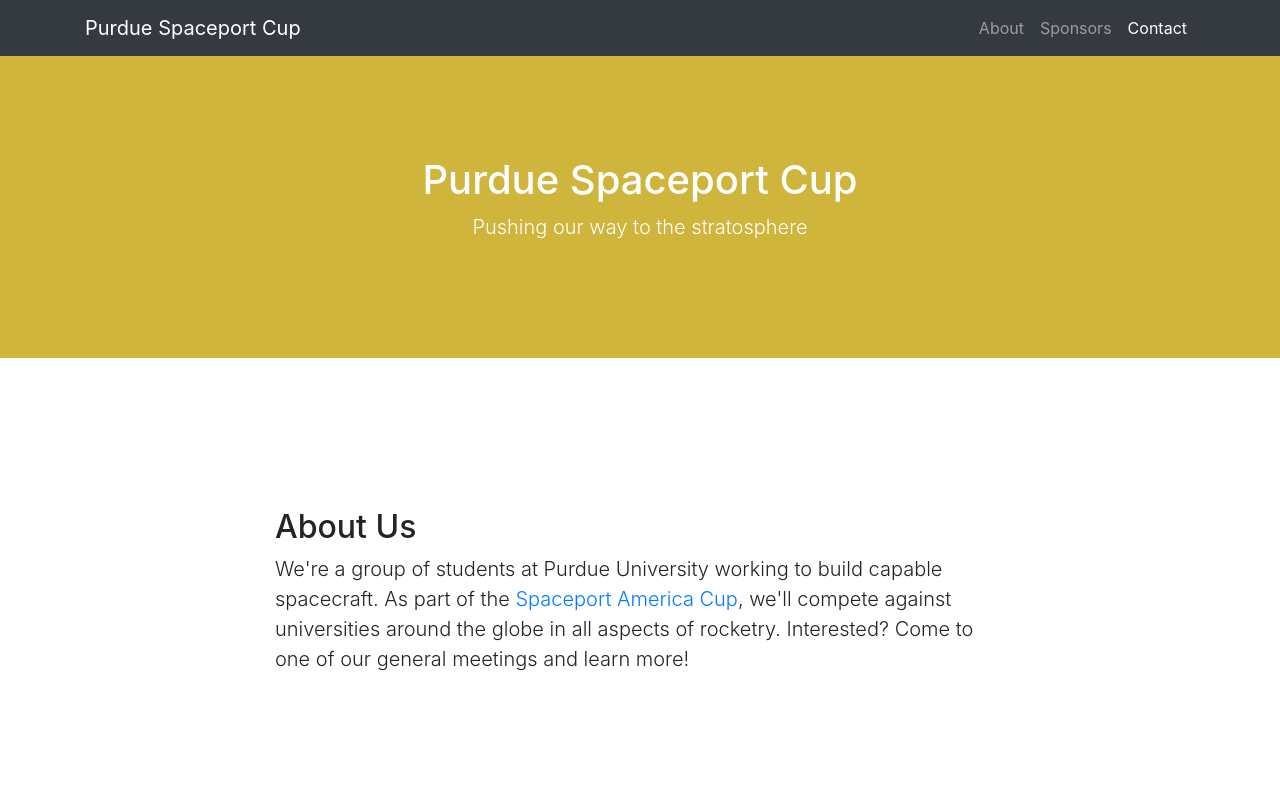
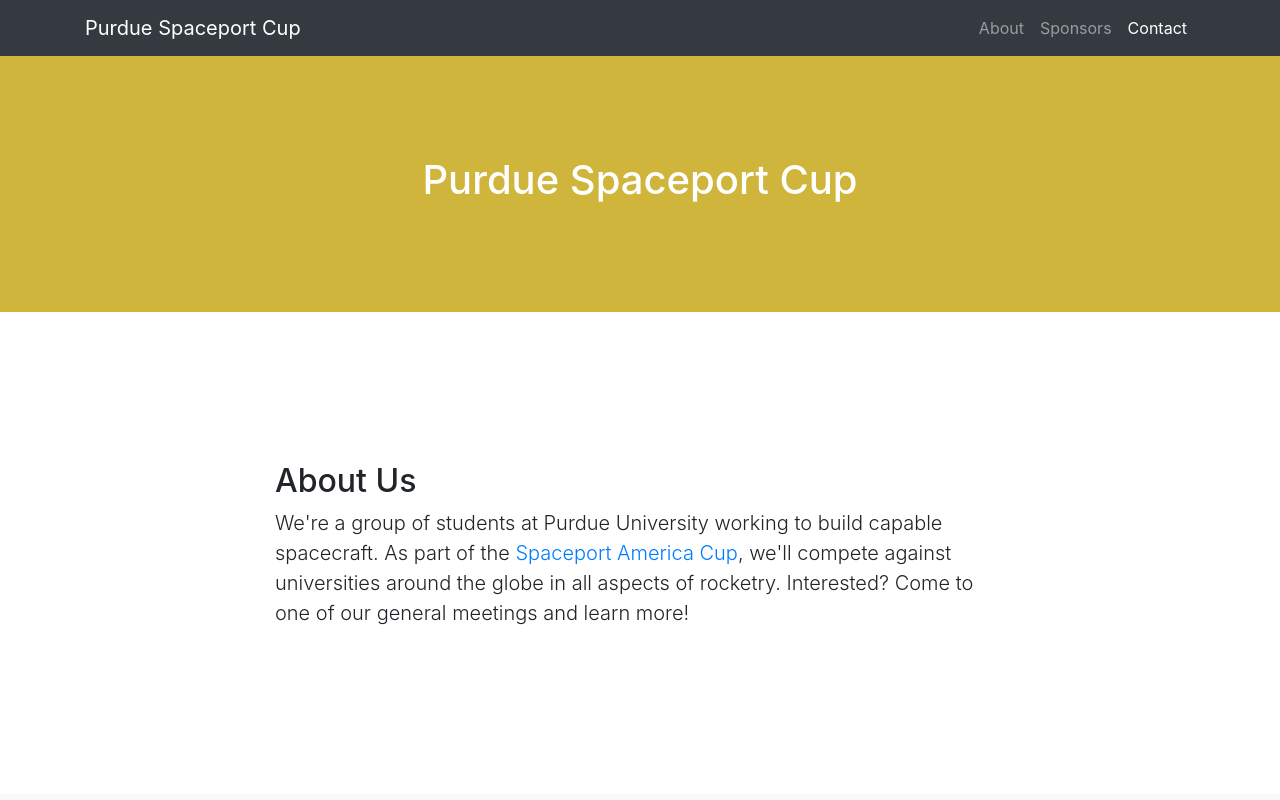
Before and after one commit to CJEnright/Spaceport-cup-site, a website with bundled scripts: page index.html in a window 1280 px wide. Shown: the top 800 px of the page. Built offline with nearby package versions, Linux system fonts and the light colour scheme; files whose address does not match are found by name.

Commit message:
removed tag line thing

```diff
--- a/index.html
+++ b/index.html
@@ -65,7 +65,6 @@
     <header class="text-white">
       <div class="container text-center">
         <h1>Purdue Spaceport Cup</h1>
-        <p class="lead">Pushing our way to the stratosphere</p>
       </div>
     </header>
 
```
